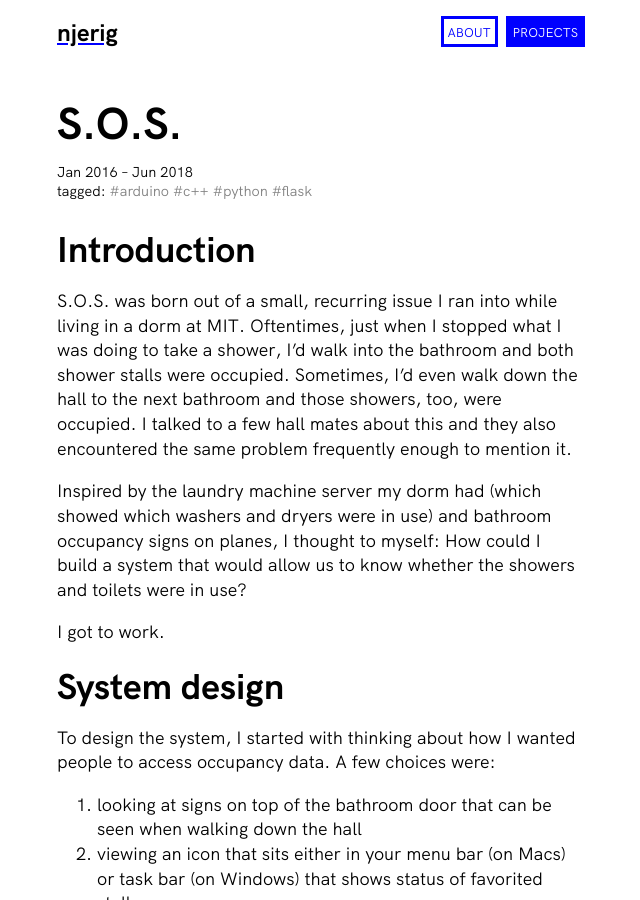
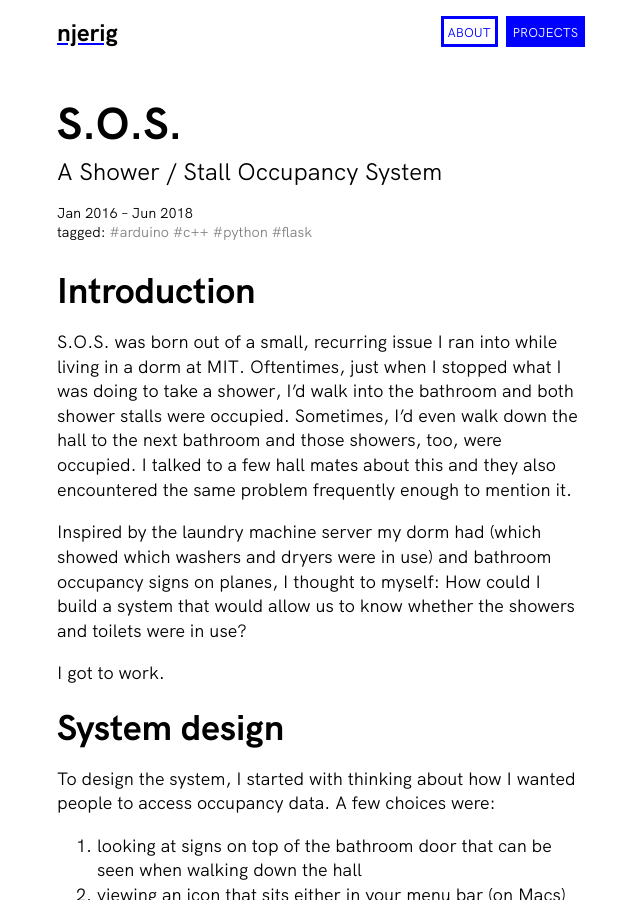
Before and after one commit to njerig/personal-website, a Jekyll site: the page built from _projects/sos.md, in a window 1280 px wide and 900 px high. Shown: the whole window, without its empty margins (319-959 px from the left). Built offline with Jekyll 4.4.1, drawn with Linux system fonts in a browser that asks for light colours.

Commit message:
Add subtitle to SOS

```diff
--- a/_projects/sos.md
+++ b/_projects/sos.md
@@ -1,6 +1,7 @@
 ---
 layout: project
 title: S.O.S.
+subtitle: A Shower / Stall Occupancy System
 description: How do you know if the showers or toilet stalls down the hall are occupied? S.O.S., a Shower/Stall Occupancy System, allowed anyone on the local network to check a website when they wanted to know occupancy status.
 start_date: 2016-01-01
 end_date: 2018-06-01
```
